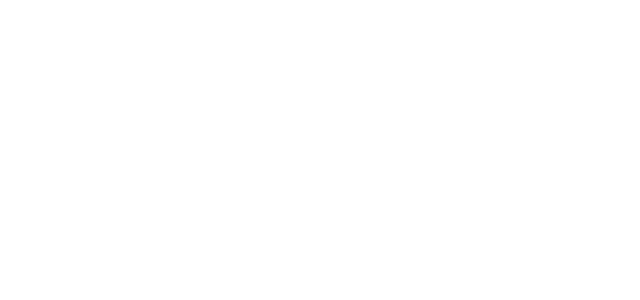
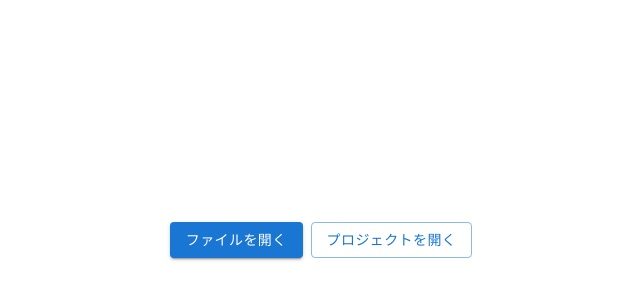
Before and after one commit to minetake01/VoiceTranscriber, a Next.js app: page /app/FileSelect in a window 1280 px wide. Shown: the part 160-460 px from the top of the page, without its empty margins (319-959 px from the left). Built offline with nearby package versions, Linux system fonts and the light colour scheme.

Commit message:
[add] ファイル選択画面を実装

```diff
--- a/pages/_app.tsx
+++ b/pages/_app.tsx
@@ -1,6 +1,6 @@
 import '../styles/globals.css'
 import type { AppProps } from 'next/app'
-import { createContext } from 'react';
+import { createContext, Dispatch, SetStateAction, useState } from 'react';
 
 export enum Pages {
     FileSelect,
@@ -10,11 +10,16 @@
 }
 
 export const PagesContext = createContext<Pages>(Pages.FileSelect);
+export const SetPagesContext = createContext<Dispatch<SetStateAction<Pages>>>(() => undefined);
 
 export default function App({ Component, pageProps }: AppProps) {
+    const [page, setPage] = useState<Pages>(Pages.FileSelect);
+
     return <>
-        <PagesContext.Provider value={Pages.FileSelect}>
+        <PagesContext.Provider value={page}>
+        <SetPagesContext.Provider value={setPage}>
             <Component {...pageProps} />
+        </SetPagesContext.Provider>
         </PagesContext.Provider>
     </>;
 }
--- a/pages/app/FileSelect.tsx
+++ b/pages/app/FileSelect.tsx
@@ -1,5 +1,38 @@
+import { invoke } from "@tauri-apps/api/tauri";
+import { css } from "@emotion/react";
+import { Button, Grid, Stack } from "@mui/material";
+import { useContext, useState } from "react";
+import { Pages, SetPagesContext } from "../_app";
+
 export default function FileSelectPage() {
-    return <>
+    const [processing, setProcessing] = useState(false);
+    const setPages = useContext(SetPagesContext);
 
-    </>;
+    const openFile = () => {
+        invoke("select_file").then(async () => {
+            setProcessing(true);
+            await invoke("decode");
+            setPages(Pages.AudioSplit);
+            setProcessing(false);
+        }).catch(() => { return; });
+    };
+
+    return <div css={styles.pageRoot}>
+        <Grid container justifyContent="center" alignItems="center" height="100%">
+            <Stack spacing={1} direction="row">
+                <Button disabled={processing} variant="contained" onClick={openFile}>
+                    ファイルを開く
+                </Button>
+                <Button disabled={processing} variant="outlined">
+                    プロジェクトを開く
+                </Button>
+            </Stack>
+        </Grid>
+    </div>;
 }
+
+const styles = {
+    pageRoot: css({
+        height: "100vh",
+    }),
+}
```
